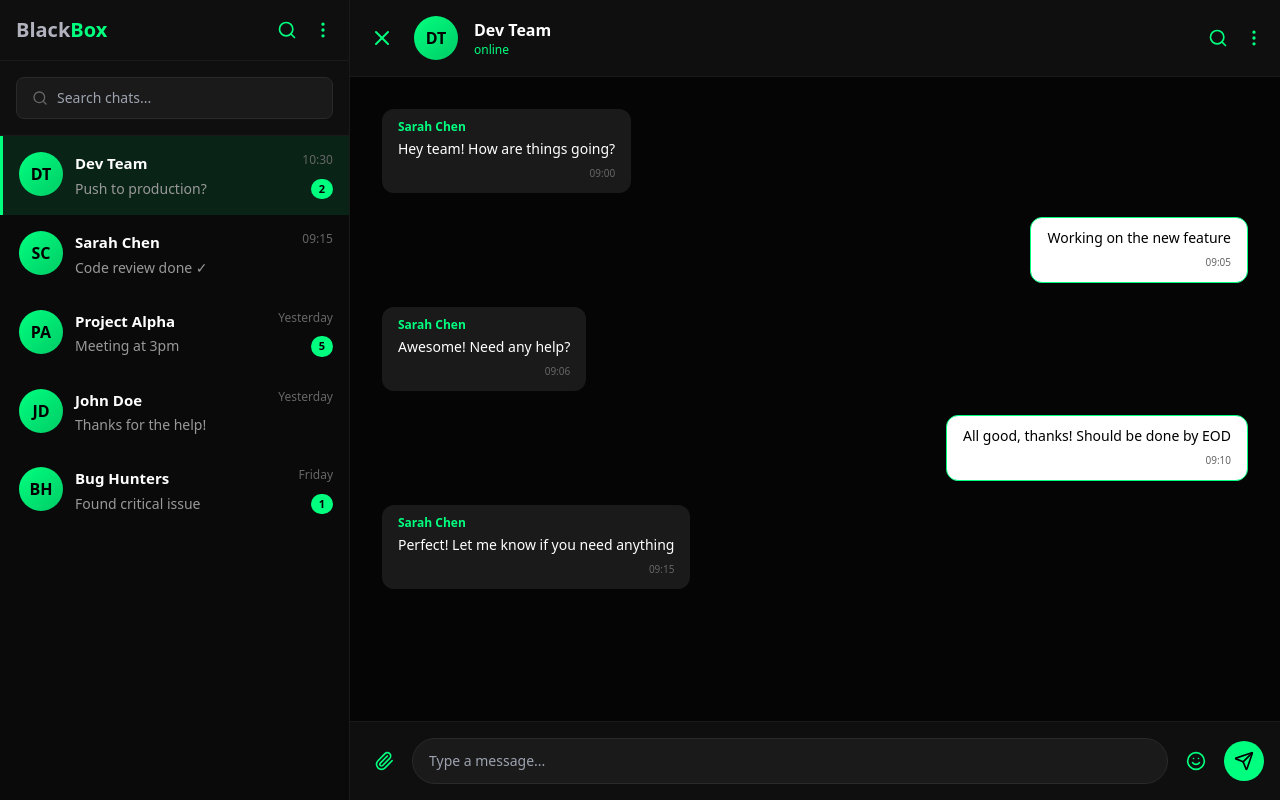
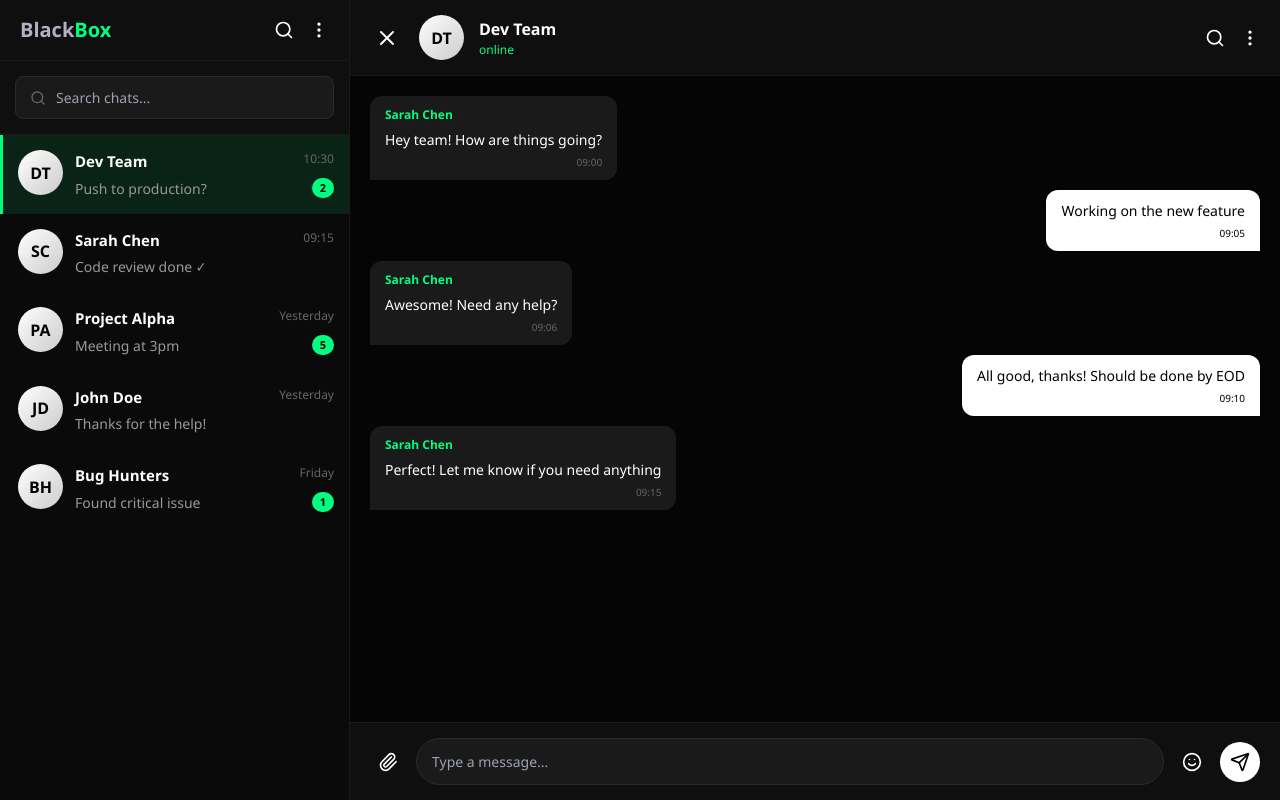
Before and after one commit to Kelvinagbe/chat-black-box, a Next.js app: page / in a window 1280 px wide. Built offline with nearby package versions, Linux system fonts and the light colour scheme.

Commit message:
Update page.tsx

```diff
--- a/app/page.tsx
+++ b/app/page.tsx
@@ -9,12 +9,16 @@ export default function BlackBoxChat() {
   const [sidebarOpen, setSidebarOpen] = useState(true);
   const [isMobile, setIsMobile] = useState(false);
 
+  const primaryColor = '#00ff7f';
+  const accentColor = '#fff';
+
   useEffect(() => {
     const checkMobile = () => {
       const mobile = window.innerWidth < 768;
       setIsMobile(mobile);
       setSidebarOpen(!mobile);
     };
+
     checkMobile();
     window.addEventListener('resize', checkMobile);
     return () => window.removeEventListener('resize', checkMobile);
@@ -36,71 +40,76 @@ export default function BlackBoxChat() {
     { id: 5, sender: 'Sarah Chen', content: 'Perfect! Let me know if you need anything', time: '09:15', isMine: false },
   ];
 
-  const handleSendMessage = () => message.trim() && setMessage('');
+  const handleSendMessage = () => {
+    if (message.trim()) {
+      setMessage('');
+    }
+  };
+
   const handleChatSelect = (index) => {
     setSelectedChat(index);
-    isMobile && setSidebarOpen(false);
+    if (isMobile) {
+      setSidebarOpen(false);
+    }
   };
 
   return (
-    <div className="flex h-screen bg-black font-sans overflow-hidden relative">
-      {/* Overlay */}
+    <div style={styles.container}>
       {isMobile && sidebarOpen && (
-        <div className="fixed inset-0 bg-black/70 z-[9]" onClick={() => setSidebarOpen(false)} />
+        <div
+          style={styles.overlay}
+          onClick={() => setSidebarOpen(false)}
+        />
       )}
 
-      {/* Sidebar */}
-      <div
-        className={`w-[350px] max-w-full bg-[#0a0a0a] border-r border-[#1a1a1a] flex flex-col transition-transform z-10
-          ${isMobile ? 'fixed top-0 left-0 bottom-0 w-[85vw]' : ''}
-          ${sidebarOpen ? 'translate-x-0' : '-translate-x-full'}`}
-      >
-        {/* Header */}
-        <div className="p-4 bg-[#0f0f0f] border-b border-[#1a1a1a] flex justify-between items-center">
-          <h2 className="text-xl font-bold m-0">
-            <span className="text-[#b1b2be]">Black</span>
-            <span className="text-[#00ff7f]">Box</span>
+      <div style={{
+        ...styles.sidebar,
+        ...(isMobile ? styles.sidebarMobile : {}),
+        transform: sidebarOpen ? 'translateX(0)' : 'translateX(-100%)',
+      }}>
+        <div style={styles.sidebarHeader}>
+          <h2 style={styles.logo}>
+            <span style={styles.logoBlack}>Black</span>
+            <span style={{color: primaryColor}}>Box</span>
           </h2>
-          <div className="flex gap-4">
-            <Search size={20} color="#00ff7f" className="cursor-pointer" />
-            <MoreVertical size={20} color="#00ff7f" className="cursor-pointer" />
+          <div style={styles.headerIcons}>
+            <Search size={20} color={accentColor} style={styles.icon} />
+            <MoreVertical size={20} color={accentColor} style={styles.icon} />
           </div>
         </div>
 
-        {/* Search */}
-        <div className="p-4 bg-[#0f0f0f] border-b border-[#1a1a1a] relative">
-          <Search size={16} color="#666" className="absolute left-8 top-1/2 -translate-y-1/2" />
+        <div style={styles.searchContainer}>
+          <Search size={16} color="#666" style={styles.searchIcon} />
           <input
             type="text"
             placeholder="Search chats..."
-            className="w-full py-2.5 pl-10 pr-2.5 bg-[#1a1a1a] border border-[#2a2a2a] rounded-lg text-white text-sm outline-none"
+            style={styles.searchInput}
           />
         </div>
 
-        {/* Chat List */}
-        <div className="flex-1 overflow-y-auto">
-          {chats.map((chat, i) => (
+        <div style={styles.chatList}>
+          {chats.map((chat, index) => (
             <div
               key={chat.id}
-              onClick={() => handleChatSelect(i)}
-              className={`flex p-4 cursor-pointer gap-3 transition-all ${
-                selectedChat === i ? 'bg-[#00ff7f]/10 border-l-[3px] border-l-[#00ff7f]' : 'border-l-[3px] border-l-transparent'
-              }`}
+              onClick={() => handleChatSelect(index)}
+              style={{
+                ...styles.chatItem,
+                background: selectedChat === index ? 'rgba(0, 255, 127, 0.1)' : 'transparent',
+                borderLeft: selectedChat === index ? `3px solid ${primaryColor}` : '3px solid transparent',
+              }}
             >
-              <div className="w-11 h-11 rounded-full bg-gradient-to-br from-[#00ff7f] to-[#00cc66] flex items-center justify-center text-black font-bold text-base flex-shrink-0">
+              <div style={{...styles.avatar, background: `linear-gradient(135deg, ${accentColor}, #cccccc)`}}>
                 {chat.avatar}
               </div>
-              <div className="flex-1 min-w-0">
-                <div className="flex justify-between mb-1">
-                  <span className="text-white font-semibold text-[15px]">{chat.name}</span>
-                  <span className="text-[#666] text-xs">{chat.time}</span>
+              <div style={styles.chatInfo}>
+                <div style={styles.chatHeader}>
+                  <span style={styles.chatName}>{chat.name}</span>
+                  <span style={styles.chatTime}>{chat.time}</span>
                 </div>
-                <div className="flex justify-between items-center">
-                  <span className="text-[#999] text-sm truncate">{chat.lastMessage}</span>
+                <div style={styles.chatFooter}>
+                  <span style={styles.lastMessage}>{chat.lastMessage}</span>
                   {chat.unread > 0 && (
-                    <span className="bg-[#00ff7f] text-black rounded-xl px-2 py-0.5 text-[11px] font-bold min-w-[20px] text-center">
-                      {chat.unread}
-                    </span>
+                    <span style={{...styles.unreadBadge, background: primaryColor}}>{chat.unread}</span>
                   )}
                 </div>
               </div>
@@ -109,47 +118,62 @@ export default function BlackBoxChat() {
         </div>
       </div>
 
-      {/* Main Chat */}
-      <div className="flex-1 flex flex-col bg-[#050505] min-w-0">
-        {/* Chat Header */}
-        <div className="p-4 bg-[#0f0f0f] border-b border-[#1a1a1a] flex justify-between items-center">
-          <div className="flex items-center gap-4 min-w-0 flex-1">
-            <button onClick={() => setSidebarOpen(!sidebarOpen)} className="bg-transparent border-none text-[#00ff7f] cursor-pointer p-1 flex items-center flex-shrink-0">
+      <div style={styles.mainArea}>
+        <div style={styles.chatHeaderArea}>
+          <div style={styles.chatHeaderLeft}>
+            <button
+              onClick={() => setSidebarOpen(!sidebarOpen)}
+              style={{...styles.menuButton, color: accentColor}}
+            >
               {sidebarOpen && !isMobile ? <X size={24} /> : <Menu size={24} />}
             </button>
-            <div className="w-11 h-11 rounded-full bg-gradient-to-br from-[#00ff7f] to-[#00cc66] flex items-center justify-center text-black font-bold text-base flex-shrink-0">
+            <div style={{...styles.avatar, background: `linear-gradient(135deg, ${accentColor}, #cccccc)`}}>
               {chats[selectedChat].avatar}
             </div>
             <div>
-              <div className="text-white font-semibold text-base truncate">{chats[selectedChat].name}</div>
-              <div className="text-[#00ff7f] text-xs">online</div>
+              <div style={styles.activeChatName}>{chats[selectedChat].name}</div>
+              <div style={{...styles.onlineStatus, color: primaryColor}}>online</div>
             </div>
           </div>
-          <div className="flex gap-4">
-            <Search size={20} color="#00ff7f" className="cursor-pointer" />
-            <MoreVertical size={20} color="#00ff7f" className="cursor-pointer" />
+          <div style={styles.headerIcons}>
+            <Search size={20} color={accentColor} style={styles.icon} />
+            <MoreVertical size={20} color={accentColor} style={styles.icon} />
           </div>
         </div>
 
-        {/* Messages */}
-        <div className="flex-1 overflow-y-auto p-8 flex flex-col gap-6">
+        <div style={styles.messagesArea}>
           {messages.map((msg) => (
-            <div key={msg.id} className={`flex gap-3 max-w-[70%] ${msg.isMine ? 'ml-auto flex-row-reverse' : ''}`}>
-              <div className={`py-2.5 px-4 text-sm break-words rounded-xl ${
-                msg.isMine ? 'bg-white text-black border border-[#00ff7f]' : 'bg-[#1a1a1a] text-white'
-              }`}>
-                {!msg.isMine && <div className="text-xs font-semibold mb-1 text-[#00ff7f]">{msg.sender}</div>}
+            <div
+              key={msg.id}
+              style={{
+                ...styles.messageWrapper,
+                justifyContent: msg.isMine ? 'flex-end' : 'flex-start',
+              }}
+            >
+              <div
+                style={{
+                  ...styles.messageBubble,
+                  background: msg.isMine ? accentColor : '#1a1a1a',
+                  color: msg.isMine ? '#000' : '#fff',
+                  borderRadius: msg.isMine ? '12px 12px 0 12px' : '12px 12px 12px 0',
+                }}
+              >
+                {!msg.isMine && (
+                  <div style={{...styles.senderName, color: primaryColor}}>{msg.sender}</div>
+                )}
                 <div>{msg.content}</div>
-                <div className="text-[10px] mt-1 text-right text-[#666]">{msg.time}</div>
+                <div style={{
+                  ...styles.messageTime,
+                  color: msg.isMine ? '#000' : '#666',
+                }}>{msg.time}</div>
               </div>
             </div>
           ))}
         </div>
 
-        {/* Input */}
-        <div className="p-4 bg-[#0f0f0f] border-t border-[#1a1a1a] flex gap-2.5 items-center">
-          <button className="bg-transparent border-none cursor-pointer p-2 flex items-center flex-shrink-0">
-            <Paperclip size={20} color="#00ff7f" />
+        <div style={styles.inputArea}>
+          <button style={styles.attachButton}>
+            <Paperclip size={20} color={accentColor} />
           </button>
           <input
             type="text"
@@ -157,12 +181,15 @@ export default function BlackBoxChat() {
             onChange={(e) => setMessage(e.target.value)}
             onKeyPress={(e) => e.key === 'Enter' && handleSendMessage()}
             placeholder="Type a message..."
-            className="flex-1 py-3 px-4 bg-[#1a1a1a] border border-[#2a2a2a] rounded-[25px] text-white text-sm outline-none min-w-0"
+            style={styles.messageInput}
           />
-          <button className="bg-transparent border-none cursor-pointer p-2 flex items-center flex-shrink-0">
-            <Smile size={20} color="#00ff7f" />
+          <button style={styles.emojiButton}>
+            <Smile size={20} color={accentColor} />
           </button>
-          <button onClick={handleSendMessage} className="bg-[#00ff7f] border-none rounded-full w-10 h-10 flex items-center justify-center cursor-pointer flex-shrink-0">
+          <button
+            onClick={handleSendMessage}
+            style={{...styles.sendButton, background: accentColor}}
+          >
             <Send size={20} color="#000" />
           </button>
         </div>
@@ -170,3 +197,268 @@ export default function BlackBoxChat() {
     </div>
   );
 }
+
+const styles = {
+  container: {
+    display: 'flex',
+    height: '100vh',
+    background: '#000',
+    fontFamily: "'Segoe UI', Tahoma, Geneva, Verdana, sans-serif",
+    overflow: 'hidden',
+    position: 'relative',
+  },
+  overlay: {
+    position: 'fixed',
+    top: 0,
+    left: 0,
+    right: 0,
+    bottom: 0,
+    background: 'rgba(0, 0, 0, 0.7)',
+    zIndex: 9,
+  },
+  sidebar: {
+    width: '350px',
+    maxWidth: '100vw',
+    background: '#0a0a0a',
+    borderRight: '1px solid #1a1a1a',
+    display: 'flex',
+    flexDirection: 'column',
+    transition: 'transform 0.3s ease',
+    zIndex: 10,
+  },
+  sidebarMobile: {
+    position: 'fixed',
+    top: 0,
+    left: 0,
+    bottom: 0,
+    width: '85vw',
+    maxWidth: '350px',
+  },
+  sidebarHeader: {
+    padding: '15px 20px',
+    background: '#0f0f0f',
+    borderBottom: '1px solid #1a1a1a',
+    display: 'flex',
+    justifyContent: 'space-between',
+    alignItems: 'center',
+  },
+  logo: {
+    fontSize: '20px',
+    fontWeight: 'bold',
+    margin: 0,
+  },
+  logoBlack: {
+    color: '#b1b2be',
+  },
+  headerIcons: {
+    display: 'flex',
+    gap: '15px',
+  },
+  icon: {
+    cursor: 'pointer',
+    transition: 'transform 0.2s',
+  },
+  searchContainer: {
+    padding: '15px',
+    background: '#0f0f0f',
+    borderBottom: '1px solid #1a1a1a',
+    position: 'relative',
+  },
+  searchIcon: {
+    position: 'absolute',
+    left: '30px',
+    top: '50%',
+    transform: 'translateY(-50%)',
+  },
+  searchInput: {
+    width: '100%',
+    padding: '10px 10px 10px 40px',
+    background: '#1a1a1a',
+    border: '1px solid #2a2a2a',
+    borderRadius: '8px',
+    color: '#fff',
+    fontSize: '14px',
+    outline: 'none',
+  },
+  chatList: {
+    flex: 1,
+    overflowY: 'auto',
+  },
+  chatItem: {
+    display: 'flex',
+    padding: '15px',
+    cursor: 'pointer',
+    transition: 'all 0.2s',
+    gap: '12px',
+  },
+  avatar: {
+    width: '45px',
+    height: '45px',
+    borderRadius: '50%',
+    display: 'flex',
+    alignItems: 'center',
+    justifyContent: 'center',
+    color: '#000',
+    fontWeight: 'bold',
+    fontSize: '16px',
+    flexShrink: 0,
+  },
+  chatInfo: {
+    flex: 1,
+    minWidth: 0,
+  },
+  chatHeader: {
+    display: 'flex',
+    justifyContent: 'space-between',
+    marginBottom: '5px',
+  },
+  chatName: {
+    color: '#fff',
+    fontWeight: '600',
+    fontSize: '15px',
+  },
+  chatTime: {
+    color: '#666',
+    fontSize: '12px',
+  },
+  chatFooter: {
+    display: 'flex',
+    justifyContent: 'space-between',
+    alignItems: 'center',
+  },
+  lastMessage: {
+    color: '#999',
+    fontSize: '14px',
+    overflow: 'hidden',
+    textOverflow: 'ellipsis',
+    whiteSpace: 'nowrap',
+  },
+  unreadBadge: {
+    color: '#000',
+    borderRadius: '12px',
+    padding: '2px 8px',
+    fontSize: '11px',
+    fontWeight: 'bold',
+    minWidth: '20px',
+    textAlign: 'center',
+  },
+  mainArea: {
+    flex: 1,
+    display: 'flex',
+    flexDirection: 'column',
+    background: '#050505',
+    minWidth: 0,
+  },
+  chatHeaderArea: {
+    padding: '15px 20px',
+    background: '#0f0f0f',
+    borderBottom: '1px solid #1a1a1a',
+    display: 'flex',
+    justifyContent: 'space-between',
+    alignItems: 'center',
+  },
+  chatHeaderLeft: {
+    display: 'flex',
+    alignItems: 'center',
+    gap: '15px',
+    minWidth: 0,
+    flex: 1,
+  },
+  menuButton: {
+    background: 'transparent',
+    border: 'none',
+    cursor: 'pointer',
+    padding: '5px',
+    display: 'flex',
+    alignItems: 'center',
+    flexShrink: 0,
+  },
+  activeChatName: {
+    color: '#fff',
+    fontWeight: '600',
+    fontSize: '16px',
+    overflow: 'hidden',
+    textOverflow: 'ellipsis',
+    whiteSpace: 'nowrap',
+  },
+  onlineStatus: {
+    fontSize: '12px',
+  },
+  messagesArea: {
+    flex: 1,
+    overflowY: 'auto',
+    padding: '20px',
+    display: 'flex',
+    flexDirection: 'column',
+    gap: '10px',
+  },
+  messageWrapper: {
+    display: 'flex',
+    width: '100%',
+  },
+  messageBubble: {
+    maxWidth: '70%',
+    padding: '10px 15px',
+    fontSize: '14px',
+    wordWrap: 'break-word',
+  },
+  senderName: {
+    fontSize: '12px',
+    fontWeight: '600',
+    marginBottom: '5px',
+  },
+  messageTime: {
+    fontSize: '10px',
+    marginTop: '5px',
+    textAlign: 'right',
+  },
+  inputArea: {
+    padding: '15px 20px',
+    background: '#0f0f0f',
+    borderTop: '1px solid #1a1a1a',
+    display: 'flex',
+    gap: '10px',
+    alignItems: 'center',
+  },
+  attachButton: {
+    background: 'transparent',
+    border: 'none',
+    cursor: 'pointer',
+    padding: '8px',
+    display: 'flex',
+    alignItems: 'center',
+    flexShrink: 0,
+  },
+  messageInput: {
+    flex: 1,
+    padding: '12px 15px',
+    background: '#1a1a1a',
+    border: '1px solid #2a2a2a',
+    borderRadius: '25px',
+    color: '#fff',
+    fontSize: '14px',
+    outline: 'none',
+    minWidth: 0,
+  },
+  emojiButton: {
+    background: 'transparent',
+    border: 'none',
+    cursor: 'pointer',
+    padding: '8px',
+    display: 'flex',
+    alignItems: 'center',
+    flexShrink: 0,
+  },
+  sendButton: {
+    border: 'none',
+    borderRadius: '50%',
+    width: '40px',
+    height: '40px',
+    display: 'flex',
+    alignItems: 'center',
+    justifyContent: 'center',
+    cursor: 'pointer',
+    transition: 'transform 0.2s, box-shadow 0.2s',
+    flexShrink: 0,
+  },
+};
```
